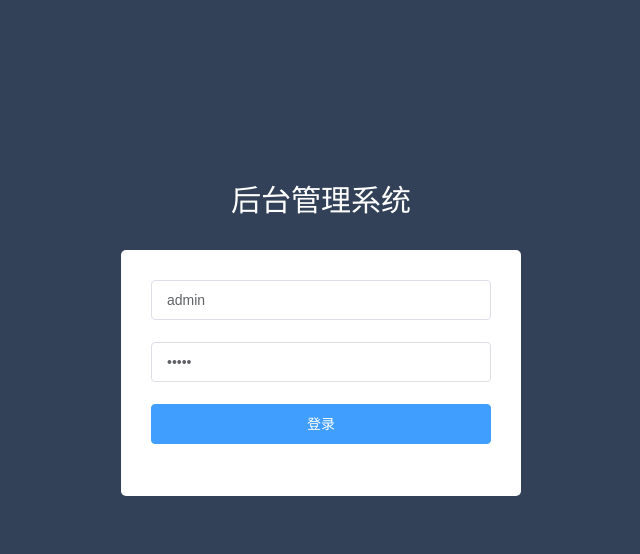
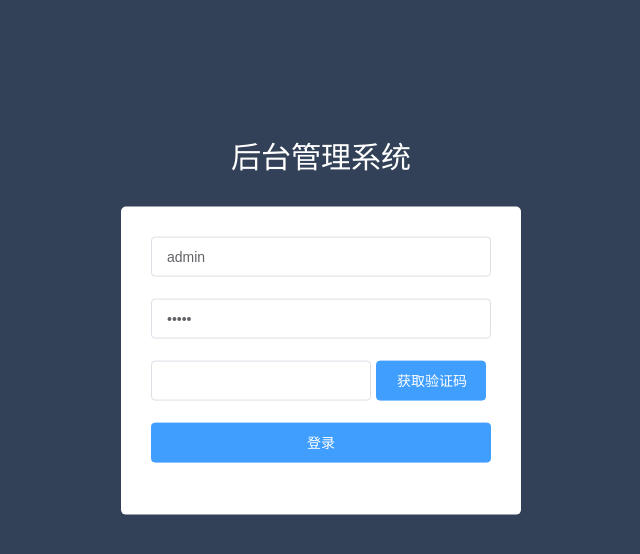
Before and after one commit to ClausLiang/elementAndVueDemo, a Vue app: page /#/login in a window 1280 px wide. Shown: the top 554 px of the page, without its empty margins (319-959 px from the left). Built offline with nearby package versions, Linux system fonts and the light colour scheme.

Commit message:
获取验证码及倒计时功能

```diff
--- a/src/components/login/login.vue
+++ b/src/components/login/login.vue
@@ -9,6 +9,11 @@
           </el-form-item>
           <el-form-item label="" prop="password">
             <el-input type="password" v-model="loginForm.password" placeholder="密码" :maxlength="10"></el-input>
+          </el-form-item>
+          <el-form-item>
+            <el-input style="width: 220px;"></el-input>
+            <el-button type="primary" @click="getIdentCodeH" v-show="showIdentifyBtn" style="width: 110px; margin-left: 5px;">获取验证码</el-button>
+            <el-button v-show="!showIdentifyBtn" style="width: 110px; margin-left: 5px;">{{clockNum}}</el-button>
           </el-form-item>
           <el-form-item>
             <el-button type="primary" @click="submitForm" class="login-btn">登录</el-button>
@@ -28,6 +33,8 @@
           name: 'admin',
           password: 'admin'
         },
+        showIdentifyBtn: true, // 显示获取验证码按钮
+        clockNum: 19, // 验证码倒计时
         rules: {
           name: [
             { required: true, message: '请输入用户名', trigger: 'blur' }
@@ -39,6 +46,17 @@
       }
     },
     methods: {
+      getIdentCodeH () {
+        this.showIdentifyBtn = false
+        let timer = setInterval(() => {
+          this.clockNum --
+          if (this.clockNum <= 0) {
+            clearInterval(timer)
+            this.showIdentifyBtn = true
+            this.clockNum = 19
+          }
+        }, 1000)
+      },
       submitForm () {
         this.$refs['loginForm'].validate((valid) => {
           if (valid) {
```
